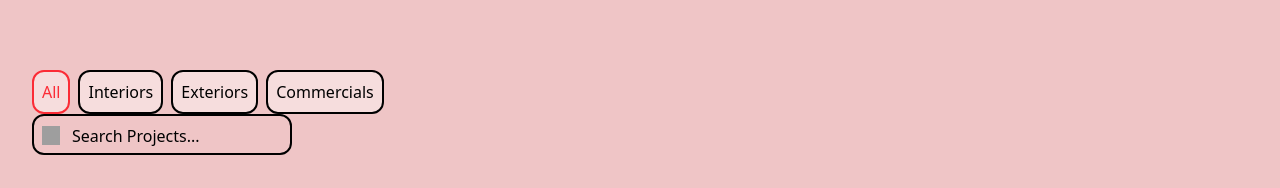
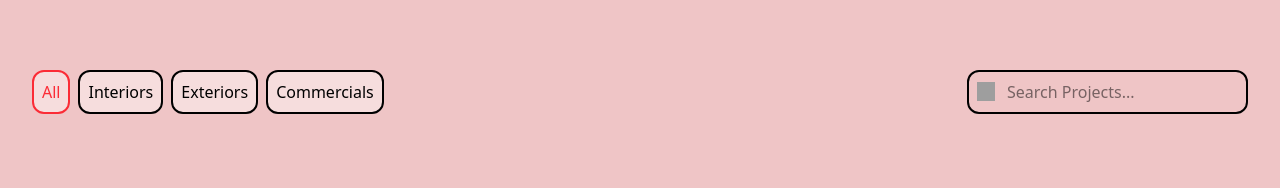
Before and after one commit to Wayles-D/Climade-Paints, a React (Vite) app: page /Gallery in a window 1280 px wide. Shown: the part 612-800 px from the top of the page. Built offline with nearby package versions, Linux system fonts and the light colour scheme; grey boxes are pictures that could not be loaded.

Commit message:
Refactor Gallery component layout and improve search input styling

```diff
--- a/src/Pages/Gallery.jsx
+++ b/src/Pages/Gallery.jsx
@@ -28,7 +28,7 @@ const Gallery = () => {
       </section>
 
       <section className="max-w-7xl mx-auto px-4 sm:px-6 lg:px-8 py-28 bg-[#de898c7d]">
-        <div className='flex-wrap md:flex-n justify-between'>
+        <div className='flex-wrap md:flex justify-between'>
         <div className='flex space-x-2'>
           <p className='p-2 border-2 rounded-xl border-accent-content bg-white/40 text-red-500'>All</p>
           <p className='p-2 border-2 rounded-xl border-accent-content bg-white/40'>Interiors</p>
@@ -36,9 +36,10 @@ const Gallery = () => {
           <p className='p-2 border-2 rounded-xl border-accent-content bg-white/40'>Commercials</p>
         </div>
 
-        <div className='flex p-2 space-x-1 border-2  rounded-xl border-accent-content md:w-[260px]  mt-2 md:mt-0 w-full'>
-          <img src="https://res.cloudinary.com/dmb5ggmvg/image/upload/v1762371448/SVG_i8lnpj.png" alt="search-icon" className='w-[18px] h-[19px] mt-0.5'/>
-          <p className='h-[18px] px-2 text-accent'>Search Projects...</p>
+        <div className='flex p-2 space-x-3 rounded-xl border-2 border-black w-auto mt-2 md:mt-0 focus-within:border-red-500 transition-colors'>
+          <img src="https://res.cloudinary.com/dmb5ggmvg/image/upload/v1762371448/SVG_i8lnpj.png" alt="search-icon" className='w-[18px] h-[19px] mt-0.5 text-black'/>
+          <input type="search" placeholder='Search Projects...' className='border-none outline-none bg-transparent'/>
+
         </div>
         </div>
       </section>
```
